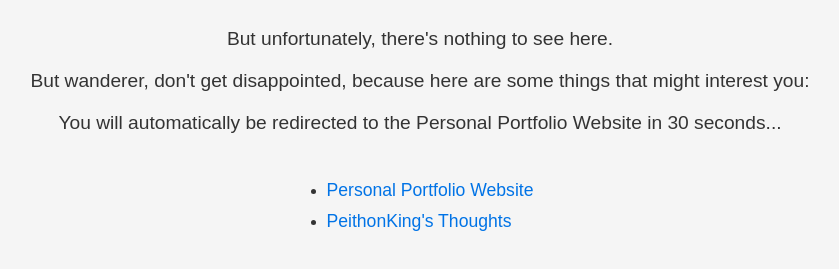
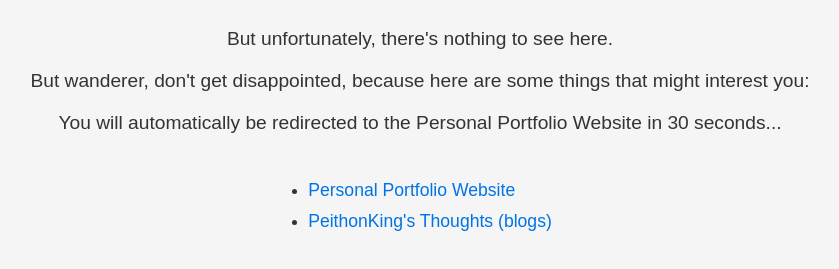
Before and after one commit to PeithonKing/PeithonKing, a plain HTML site: page index.html in a window 1280 px wide. Shown: the part 401-670 px from the top of the page, without its empty margins (220-1059 px from the left). Drawn offline with Linux system fonts and the light colour scheme.

Commit message:
removing README.md was good, and added ' (blogs)' to this page

```diff
--- a/index.html
+++ b/index.html
@@ -67,7 +67,7 @@
     <div class="links">
         <ul>
             <li><a href="https://peithonking.github.io/portfolio-page/">Personal Portfolio Website</a></li>
-            <li><a href="https://peithonking.github.io/my_blogs/">PeithonKing's Thoughts</a></li>
+            <li><a href="https://peithonking.github.io/my_blogs/">PeithonKing's Thoughts (blogs)</a></li>
         </ul>
     </div>
 </body>
```
